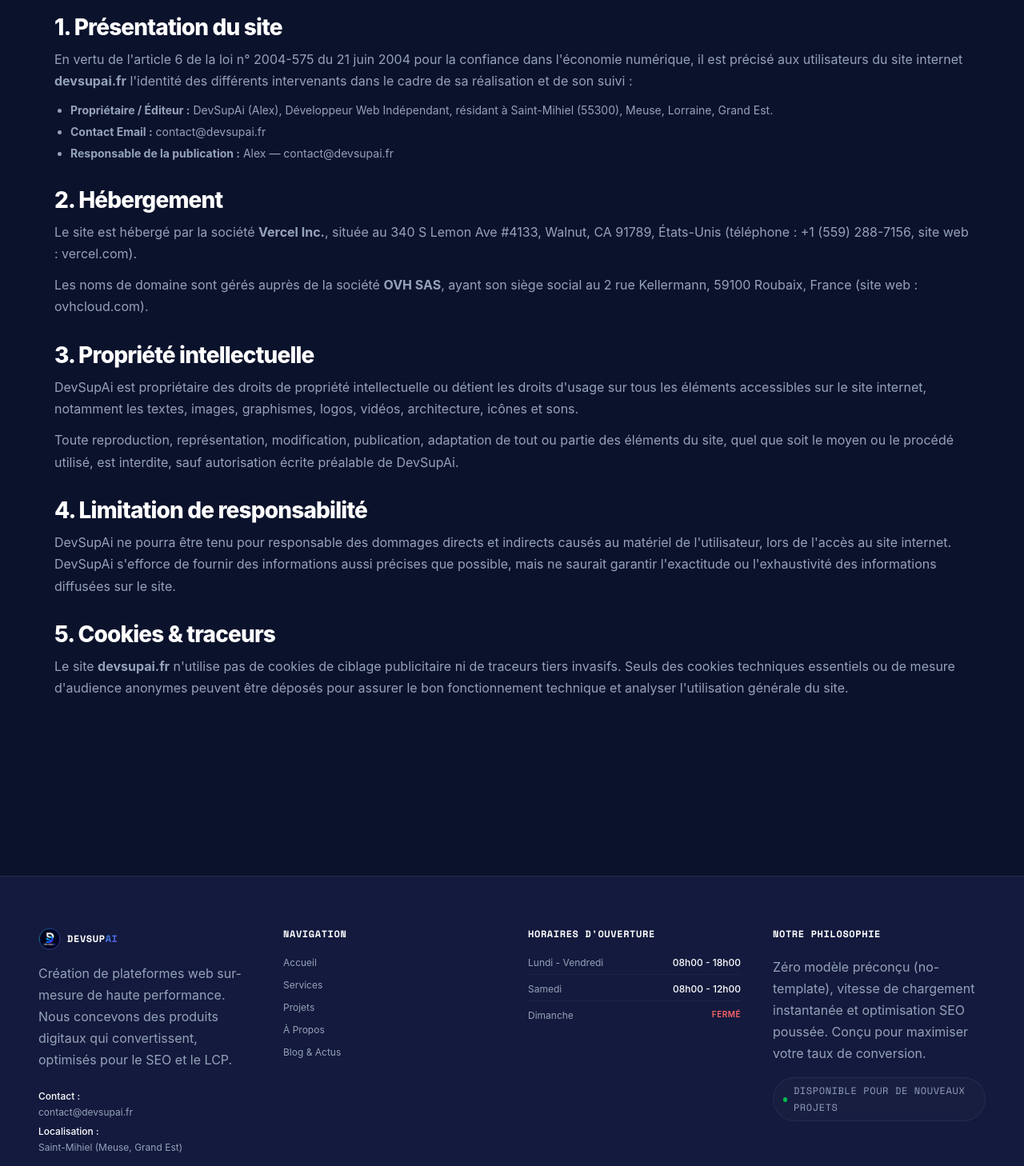
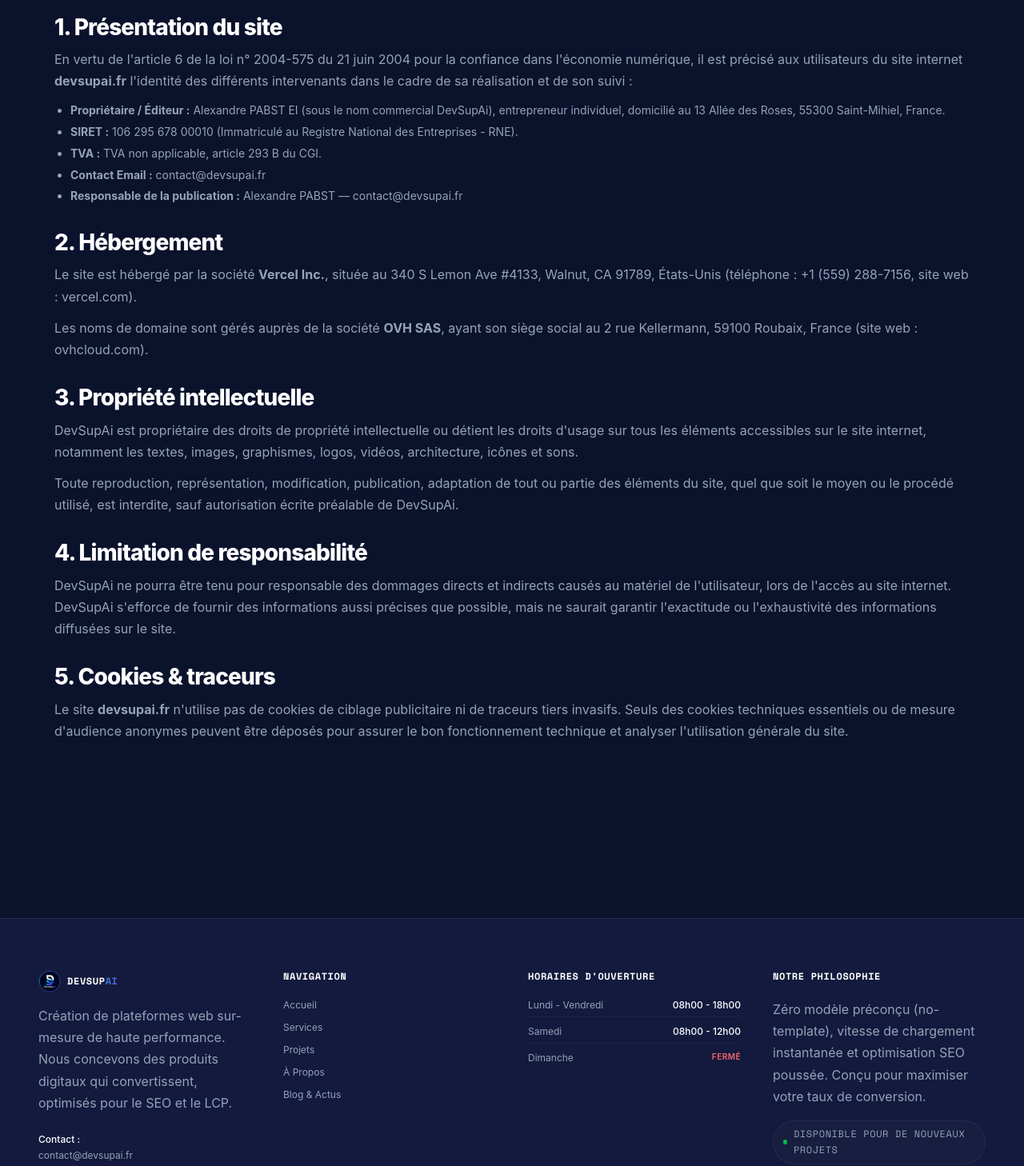
Before and after one commit to 55-hithup/monsite, a React (Vite) app: page /mentions-legales in a window 1280 px wide. Shown: the part 272-1730 px from the top of the page at 80% size. Built offline with nearby package versions, Linux system fonts and the light colour scheme; a web font is replaced by a local one.

Commit message:
seo: update legal notices, footer, profile card, and schema markup with Alexandre Pabst's official business details

```diff
--- a/src/components/Footer.tsx
+++ b/src/components/Footer.tsx
@@ -38,8 +38,8 @@ export default function Footer() {
                 contact@devsupai.fr
               </a>
               <span className="text-text-primary block font-medium mb-1">Localisation :</span>
-              <span className="text-text-secondary block">
-                Saint-Mihiel (Meuse, Grand Est)
+              <span className="text-text-secondary block leading-relaxed">
+                13 Allée des Roses,<br />55300 Saint-Mihiel (Meuse)
               </span>
             </div>
           </div>
--- a/src/pages/About.tsx
+++ b/src/pages/About.tsx
@@ -51,7 +51,7 @@ export default function About() {
               <div className="w-16 h-16 rounded-full bg-gradient-to-tr from-accent to-purple-600 flex items-center justify-center text-white font-bold text-xl mb-4">
                 A
               </div>
-              <h3 className="text-base font-bold text-text-primary mb-1">Alex</h3>
+              <h3 className="text-base font-bold text-text-primary mb-1">Alexandre Pabst</h3>
               <span className="text-xs label-mono text-purple-300 block">FONDATEUR & DÉVELOPPEUR</span>
               <span className="text-[10px] block text-text-secondary mt-1">Saint-Mihiel, Meuse (Grand Est)</span>
 
--- a/src/pages/Home.tsx
+++ b/src/pages/Home.tsx
@@ -21,7 +21,7 @@ export default function Home() {
     "priceRange": "$$",
     "address": {
       "@type": "PostalAddress",
-      "streetAddress": "",
+      "streetAddress": "13 Allée des Roses",
       "addressLocality": "Saint-Mihiel",
       "postalCode": "55300",
       "addressCountry": "FR",
--- a/src/pages/LegalNotices.tsx
+++ b/src/pages/LegalNotices.tsx
@@ -14,9 +14,11 @@ export default function LegalNotices() {
               En vertu de l'article 6 de la loi n° 2004-575 du 21 juin 2004 pour la confiance dans l'économie numérique, il est précisé aux utilisateurs du site internet <strong>devsupai.fr</strong> l'identité des différents intervenants dans le cadre de sa réalisation et de son suivi :
             </p>
             <ul className="list-disc pl-5 space-y-1">
-              <li><strong>Propriétaire / Éditeur :</strong> DevSupAi (Alex), Développeur Web Indépendant, résidant à Saint-Mihiel (55300), Meuse, Lorraine, Grand Est.</li>
+              <li><strong>Propriétaire / Éditeur :</strong> Alexandre PABST EI (sous le nom commercial DevSupAi), entrepreneur individuel, domicilié au 13 Allée des Roses, 55300 Saint-Mihiel, France.</li>
+              <li><strong>SIRET :</strong> 106 295 678 00010 (Immatriculé au Registre National des Entreprises - RNE).</li>
+              <li><strong>TVA :</strong> TVA non applicable, article 293 B du CGI.</li>
               <li><strong>Contact Email :</strong> contact@devsupai.fr</li>
-              <li><strong>Responsable de la publication :</strong> Alex — contact@devsupai.fr</li>
+              <li><strong>Responsable de la publication :</strong> Alexandre PABST — contact@devsupai.fr</li>
             </ul>
           </section>
 
```
